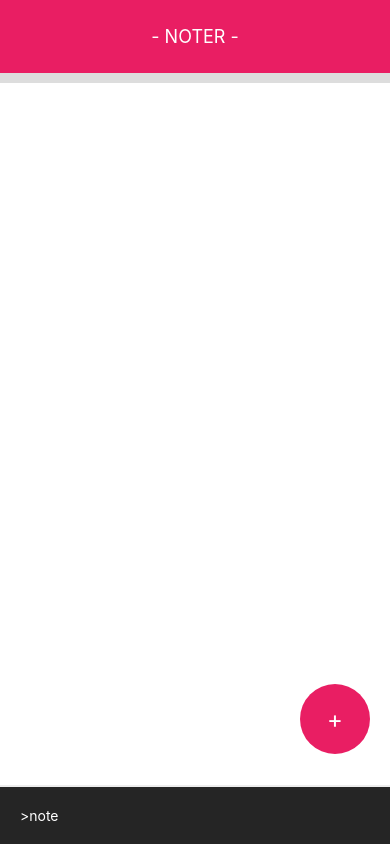
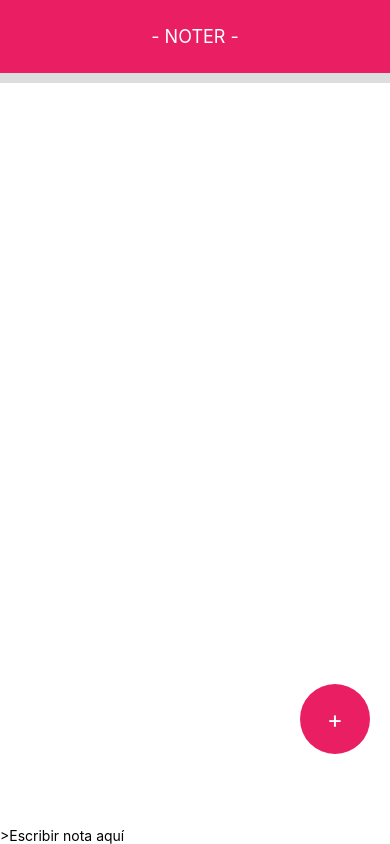
Before and after one commit to nicolasirazabal/rn-todo, a React Native app: screen / in a window 390 px wide. Built offline with nearby package versions, Linux system fonts and the light colour scheme.

Commit message:
elimina algunos estilos

```diff
--- a/app/components/Main.js
+++ b/app/components/Main.js
@@ -29,14 +29,11 @@ export default class Main extends Component {
                 <ScrollView style={styles.scrollContainer}>
                     {notes}
                 </ScrollView>
-                <View style={styles.footer}>
+                <View>
                     <TextInput
-                        style={styles.textInput}
-                        placeholder='>note'
+                        placeholder='>Escribir nota aquí'
                         onChangeText={(noteText)=> this.setState({noteText})}
-                        value={this.state.noteText}
-                        placeholderTextColor='white'
-                        underlineColorAndroid='transparent'>
+                        value={this.state.noteText}>
                     </TextInput>
                 </View>
                 <TouchableOpacity onPress={ this.addNote.bind(this) } style={styles.addButton}>
--- a/app/components/Note.js
+++ b/app/components/Note.js
@@ -2,46 +2,18 @@ import React, { Component } from 'react';
 import {
     View,
     Text,
-    StyleSheet,
     TouchableOpacity,
 } from 'react-native';
 export default class Note extends Component {
     render() {
         return (
-            <View key={this.props.keyval} style={styles.note}>
-                <Text style={styles.noteText}>{this.props.val.date}</Text>
-                <Text style={styles.noteText}>{this.props.val.note}</Text>
-                <TouchableOpacity onPress={this.props.deleteMethod} style={styles.noteDelete}>
-                    <Text style={styles.noteDeleteText}>D</Text>
+            <View key={this.props.keyval}>
+                <Text>{this.props.val.date}</Text>
+                <Text>{this.props.val.note}</Text>
+                <TouchableOpacity onPress={this.props.deleteMethod}>
+                    <Text>Eliminar</Text>
                 </TouchableOpacity>
             </View>
         );
     }
 }
-const styles = StyleSheet.create({
-    note: {
-        position: 'relative',
-        padding: 20,
-        paddingRight: 100,
-        borderBottomWidth:2,
-        borderBottomColor: '#ededed'
-    },
-    noteText: {
-        paddingLeft: 20,
-        borderLeftWidth: 10,
-        borderLeftColor: '#E91E63'
-    },
-    noteDelete: {
-        position: 'absolute',
-        justifyContent: 'center',
-        alignItems: 'center',
-        backgroundColor: '#2980b9',
-        padding: 10,
-        top: 10,
-        bottom: 10,
-        right: 10
-    },
-    noteDeleteText: {
-        color: 'white'
-    }
-});
```
